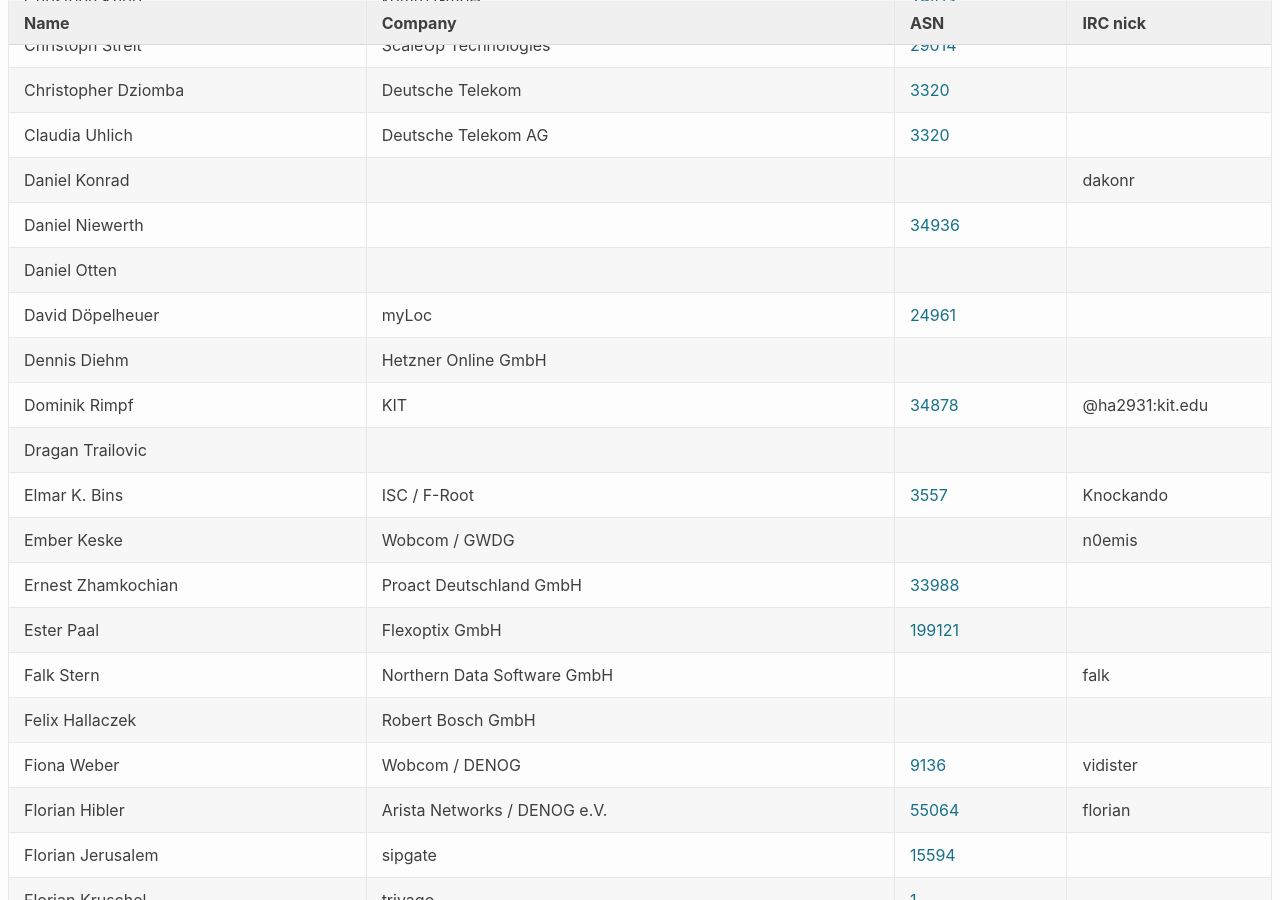
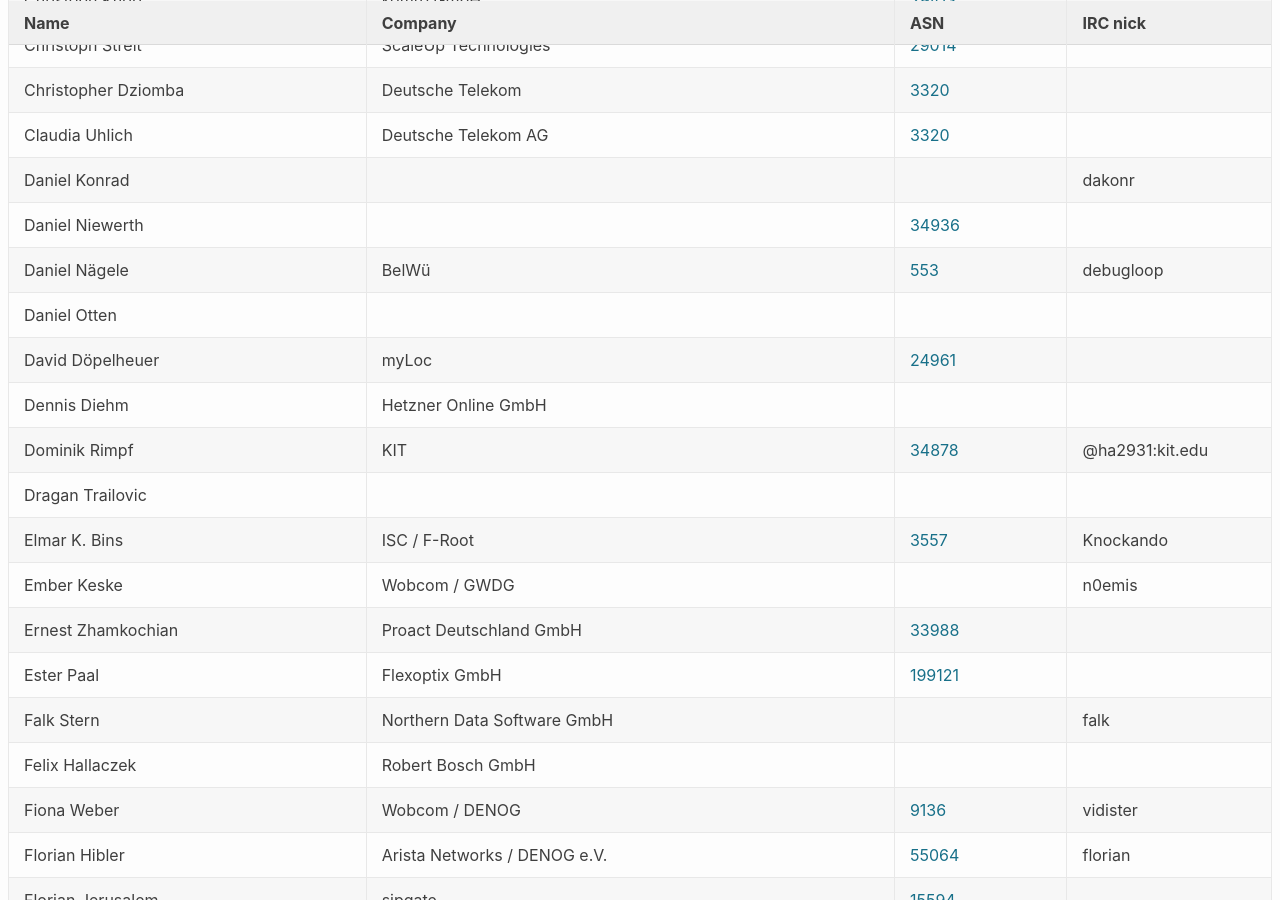
Before and after one commit to denog/pretix-attendeelist, a Jekyll site: the page built from denog14/index.md, in a window 1280 px wide and 900 px high, scrolled down 1144 px. Built offline with Jekyll 4.4.1, drawn with Linux system fonts in a browser that asks for light colours.

Commit message:
Latest data: Wed Oct 12 06:16:57 UTC 2022

```diff
--- a/_data/attendees_denog14_onsite.json
+++ b/_data/attendees_denog14_onsite.json
@@ -154,6 +154,12 @@
     "company": null,
     "irc": "dakonr",
     "asn": null
+  },
+  {
+    "name": "Daniel Nägele",
+    "company": "BelWü",
+    "irc": "debugloop",
+    "asn": "553"
   },
   {
     "name": "Daniel Niewerth",
```
